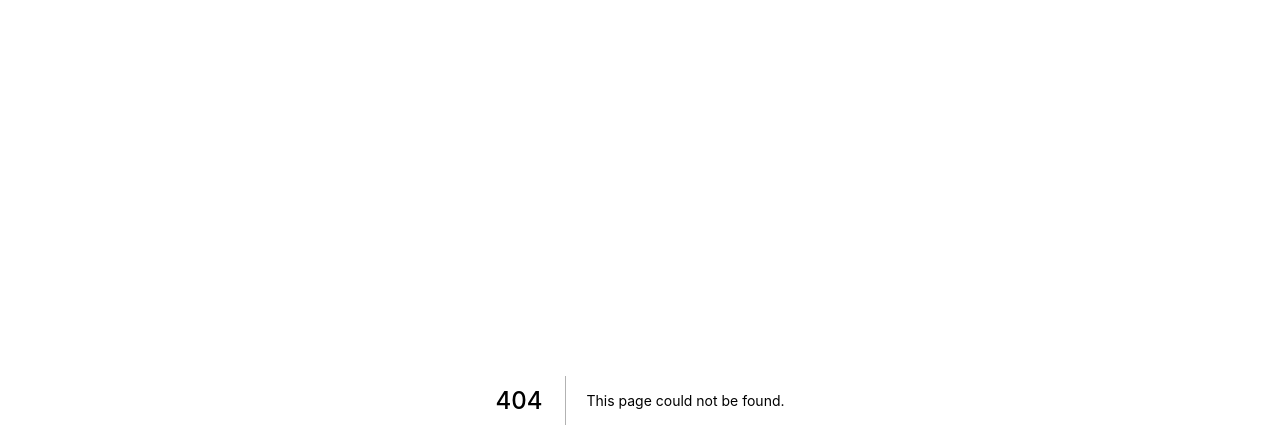
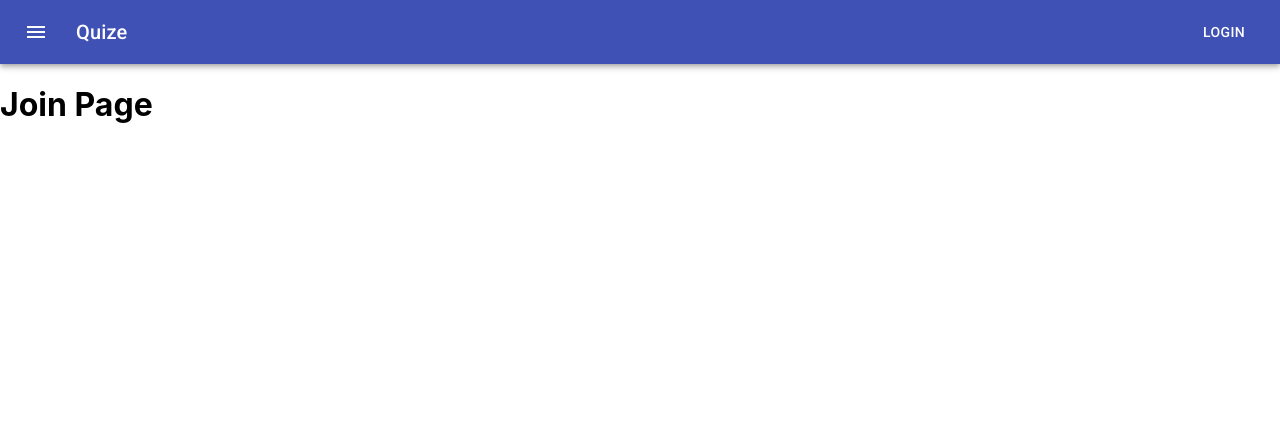
Before and after one commit to Jill-Vadsola/Quizee, a Next.js app: page /Join in a window 1280 px wide. Before the commit this address had no page. Shown: the top 448 px of the page. Built offline with nearby package versions, Linux system fonts and the light colour scheme.

Commit message:
complete setup code

```diff
--- a/package.json
+++ b/package.json
@@ -9,6 +9,7 @@
   },
   "dependencies": {
     "@material-ui/core": "^4.11.3",
+    "@material-ui/icons": "^4.11.2",
     "next": "10.0.5",
     "react": "17.0.1",
     "react-dom": "17.0.1"
--- /dev/null
+++ b/pages/Join/index.js
@@ -0,0 +1,3 @@
+export default function Join() {
+  return <h1>Join Page</h1>;
+}
--- a/pages/_app.js
+++ b/pages/_app.js
@@ -1,7 +1,32 @@
-import '../styles/globals.css'
+import "../styles/globals.css";
+import "next/head";
+import React from "react";
+import Appbar from "../src/components/AppBar";
 
 function MyApp({ Component, pageProps }) {
-  return <Component {...pageProps} />
+  return (
+    <React.Fragment>
+      <head>
+        <link
+          rel="stylesheet"
+          href="https://fonts.googleapis.com/css?family=Roboto:300,400,500,700&display=swap"
+        />
+        <link
+          rel="stylesheet"
+          href="https://fonts.googleapis.com/icon?family=Material+Icons"
+        />
+
+        <meta
+          name="viewport"
+          content="minimum-scale=1, initial-scale=1, width=device-width"
+        />
+      </head>
+      <div>
+        <Appbar></Appbar>
+        <Component {...pageProps} />
+      </div>
+    </React.Fragment>
+  );
 }
 
-export default MyApp
+export default MyApp;
--- /dev/null
+++ b/src/components/AppBar.js
@@ -0,0 +1,50 @@
+import { makeStyles } from "@material-ui/core/styles";
+import AppBar from "@material-ui/core/AppBar";
+import Toolbar from "@material-ui/core/Toolbar";
+import Typography from "@material-ui/core/Typography";
+import IconButton from "@material-ui/core/IconButton";
+import Button from "@material-ui/core/Button";
+import MenuIcon from "@material-ui/icons/MenuOutlined";
+
+/**
+ *
+ *
+ */
+import router from "next/router";
+
+const useStyles = makeStyles((theme) => ({
+  root: {
+    flexGrow: 1,
+  },
+  menuButton: {
+    marginRight: theme.spacing(2),
+  },
+  title: {
+    flexGrow: 15,
+  },
+}));
+export default function Appbar() {
+  const classes = useStyles();
+  return (
+    <div className={classes.root}>
+      <AppBar position="static">
+        <Toolbar>
+          <IconButton
+            edge="start"
+            className={classes.menuButton}
+            color="inherit"
+            aria-label="menu"
+          >
+            <MenuIcon />
+          </IconButton>
+          <Typography variant="h6" className={classes.title}>
+            Quize
+          </Typography>
+          <Button color="inherit" onClick={(e) => router.push("/Join")}>
+            Login
+          </Button>
+        </Toolbar>
+      </AppBar>
+    </div>
+  );
+}
```
Also changed, not shown: pages/index.js (+5 -57 lines), 1 other file (tests, documents, lock files or other folders).
